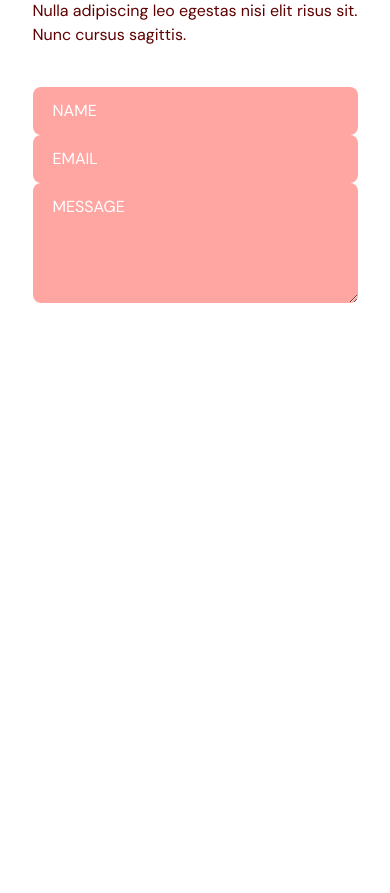
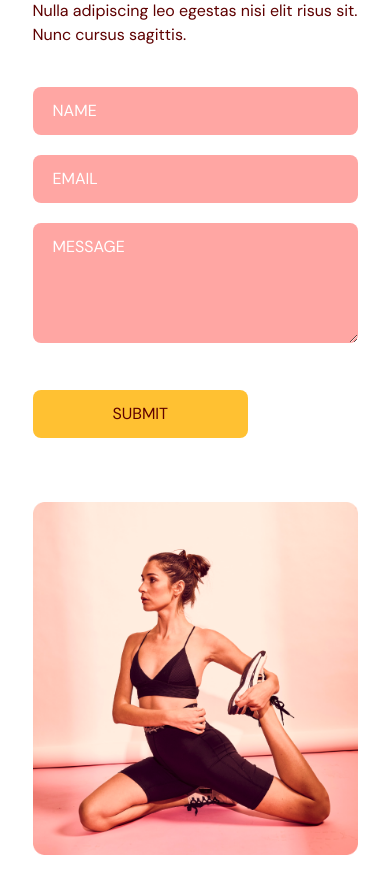
Before and after one commit to KianaKadivar/fitness-application, a React app in the folder frontend/: page / in a window 390 px wide. Shown: the part 4680-5573 px from the top of the page. Before the commit the page ends 5118 px from the top, so only its background shows below. Built offline with nearby package versions, Linux system fonts and the light colour scheme; the HTML template or start-up script is replaced by a standard one.

Commit message:
feat(contactus): update ContactUs layout and animations
- Updated ContactUs component structure and styling.
- Added Framer Motion animations to form and visuals.
- Conditionally hid EvolveText image on small screens for responsive layout.

```diff
--- a/frontend/src/Scenes/ContactUs/index.tsx
+++ b/frontend/src/Scenes/ContactUs/index.tsx
@@ -4,12 +4,14 @@ import {motion} from "framer-motion"
 import ContactUsPageGraphic from "../../assets/ContactUsPageGraphic.png"
 import HText from '../../Shared/HText'
 import { useForm } from 'react-hook-form'
+import EvolveText from "../../assets/EvolveText.png"
+
 
 type Props = {
     setSelectedPage:(value:SelectedPage)=>void
 }
 
-const inputStyles='w-full rounded-lg bg-primary-300 px-5 py-3 placeholder-white'
+const inputStyles='mb-5 w-full rounded-lg bg-primary-300 px-5 py-3 placeholder-white'
 
 const ContactUs = ({setSelectedPage}: Props) => {
     const {register,trigger,formState:{errors}}=useForm()
@@ -88,7 +90,30 @@ const ContactUs = ({setSelectedPage}: Props) => {
                               "Max length is 2000 char."}
                             </p>
                         )}
+                        <button type='submit' className='mt-5 bg-secondary-500 rounded-lg px-20 py-3 transition duration-500 hover:text-white'>
+                            SUBMIT
+                        </button>
                     </form>
+                </motion.div>
+                {/* Image */}
+                <motion.div className='relative mt-16 basis-2/5 md:mt-0'
+                    initial="hidden"
+                    whileInView="visible"
+                    viewport={{once:true,amount:0.5}}
+                    transition={{delay:0.2,duration:0.5}}
+                    variants={{
+                        hidden:{opacity:0,y:50},
+                        visible:{opacity:1,y:0}
+                    }}
+                >
+                    <img
+                      src={EvolveText}
+                      alt="Evolve text"
+                      className="hidden md:block md:absolute md:-bottom-18 md:-right-10 md:z-[-1] md:w-[720px] md:h-auto"
+                    />
+                    <div>
+                        <img className='w-full' src={ContactUsPageGraphic} alt='contact us page graphic'/>
+                    </div>
                 </motion.div>
             </div>
         </motion.div>
```
